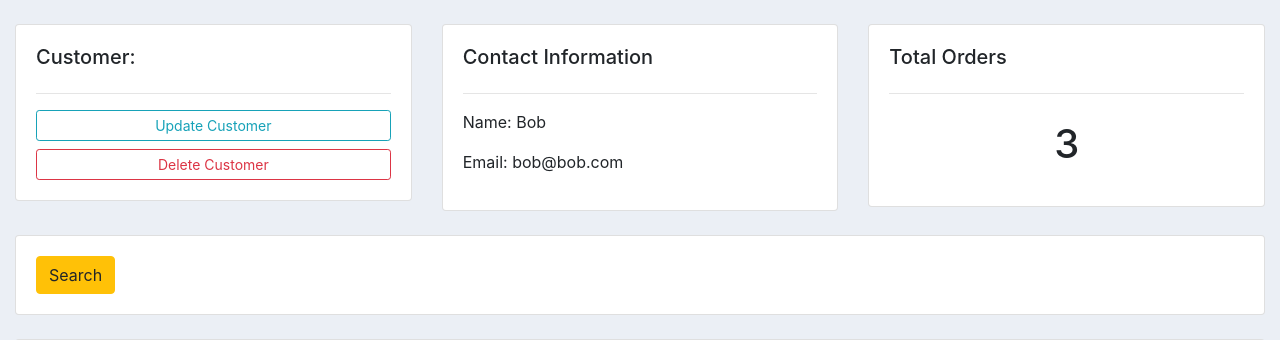
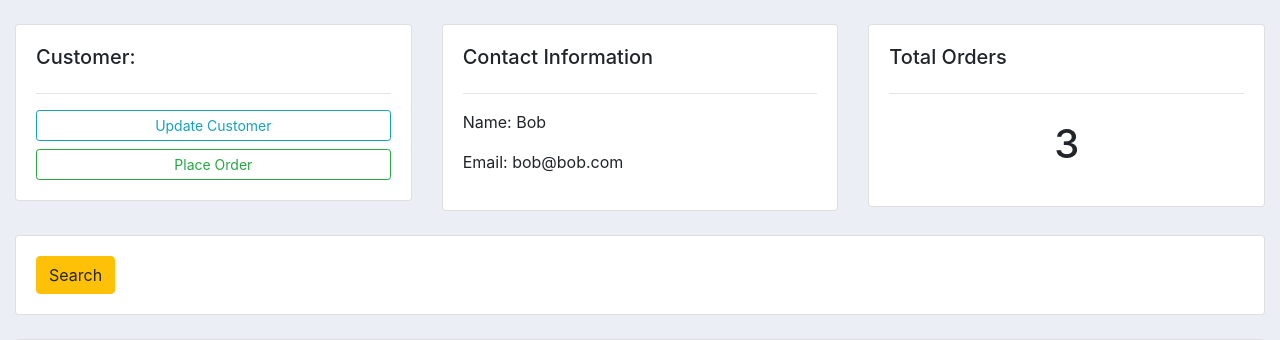
Before and after one commit to Nishant-Sagar/crm, a Django app: page /customer/1/ in a window 1280 px wide. Shown: the part 59-399 px from the top of the page. Run offline with Django 3.2, Linux system fonts and the light colour scheme; data comes from the database, SQL or seed files in the repository; both versions use the stored data as it was after the commit; some libraries are stand-ins or nearby versions.

Commit message:
second commit

```diff
--- a/crm/accounts/templates/accounts/customer.html
+++ b/crm/accounts/templates/accounts/customer.html
@@ -9,12 +9,13 @@
 		<div class="card card-body">
 			<h5>Customer:</h5>
 			<hr>
+
 			<a class="btn btn-outline-info  btn-sm btn-block" href="">Update Customer</a>
-			<a class="btn btn-outline-danger  btn-sm btn-block" href="">Delete Customer</a>
+			<a class="btn btn-outline-success  btn-sm btn-block" href="{% url 'create_order' customer.id %}">Place Order</a>
+
 
 		</div>
 	</div>
-
 	<div class="col-md">
 		<div class="card card-body">
 			<h5>Contact Information</h5>
@@ -68,8 +69,6 @@
 					<td>{{order.product.category}}</td>
 					<td>{{order.date_created}}</td>
 					<td>{{order.status}}</td>
-					<!-- <td><a class="btn btn-sm btn-info" href= " ">Update</a></td>
-					<td><a class="btn btn-sm btn-danger" href= " ">Remove</a></td> -->
 					<td><a class="btn btn-sm btn-info" href= "{% url 'update_order' order.id %}">Update</a></td>
 					<td><a class="btn btn-sm btn-danger" href= "{% url 'delete_order' order.id %}">Delete</a></td>
 				</tr>
--- a/crm/accounts/templates/accounts/dashboard.html
+++ b/crm/accounts/templates/accounts/dashboard.html
@@ -33,7 +33,7 @@
 		<h5>LAST 5 ORDERS</h5>
 		<hr>
 		<div class="card card-body">
-			<a class="btn btn-primary  btn-sm btn-block" href="{% url 'create_order' %}">Create Order</a>
+			<a class="btn btn-primary  btn-sm btn-block" href="">List of Orders</a>
 			<table class="table table-sm">
 				<tr>
 					<th>Product</th>
--- a/crm/accounts/templates/accounts/order_form.html
+++ b/crm/accounts/templates/accounts/order_form.html
@@ -6,7 +6,11 @@
 		<div class="card card-body">
             <form action="" method="POST">
                 {% csrf_token %}
-                {{form}}
+                {{ form.management_form }}
+				{% for field in form %}
+					{{field}}
+					<hr>
+				{% endfor %}
                 <input class="btn btn-sm btn-success" type="submit" name="Submit">
             </form>
         </div>
--- a/crm/accounts/urls.py
+++ b/crm/accounts/urls.py
@@ -5,10 +5,9 @@ from . import views
 urlpatterns = [
     path('', views.home, name = 'home'),
     path('products/', views.products, name='products'),
-    # path('customer/<str:pk_test>/', views.customer, name='customer'),
     path('customer/<str:pk_test>/', views.customer, name="customer"),
 
-    path('create_order/', views.createOrder, name = 'create_order'),
+    path('create_order/<str:pk>/', views.createOrder, name = 'create_order'),
     path('update_order/<str:pk>/', views.updateOrder, name = 'update_order'),
     path('delete_order/<str:pk>/', views.deleteOrder, name = 'delete_order')
 ]
--- a/crm/accounts/views.py
+++ b/crm/accounts/views.py
@@ -1,5 +1,6 @@
 from django.shortcuts import render, redirect
 from django.http import HttpResponse
+from django.forms import inlineformset_factory
 from . models import *
 from .forms import OrderForm
 
@@ -22,14 +23,6 @@ def products(request):
     products = Product.objects.all()
     return render(request, 'accounts/products.html', {'products':products})
 
-# def customer(request,pk_test):
-#     customer = Customer.objects.get(id=pk_test)
-
-#     orders = customer.order_set.all()
-#     order_count = orders.count()
-
-#     context = {'customer': customer, 'orders': orders, 'order_count': order_count}
-#     return render(request,'accounts/customer.html', context)
 def customer(request, pk_test):
 	customer = Customer.objects.get(id=pk_test)
 
@@ -39,18 +32,19 @@ def customer(request, pk_test):
 	context = {'customer':customer, 'orders':orders, 'order_count':order_count}
 	return render(request, 'accounts/customer.html',context)
 
-def createOrder(request):
 
-    # customer = Customer.objects.get(id=pk)
-    form = OrderForm()
-    if request.method == 'POST':
-        # print('Printing POST', request.POST)
-        form = OrderForm(request.POST)
-        if form.is_valid():
-            form.save()
-            return redirect('/')
-    context = {'form': form}
-    return render(request, 'accounts/order_form.html', context)
+def createOrder(request,pk):
+	OrderFormSet = inlineformset_factory(Customer, Order, fields=('product', 'status'), extra=5 )
+	customer = Customer.objects.get(id=pk)
+	formset = OrderFormSet(queryset=Order.objects.none(),instance=customer)
+	if request.method == 'POST':
+		formset = OrderFormSet(request.POST, instance=customer)
+		if formset.is_valid():
+			formset.save()
+			return redirect('/')
+
+	context = {'form':formset}
+	return render(request, 'accounts/order_form.html', context)
 
 
 def updateOrder(request, pk):
```
Also changed, not shown: crm/db.sqlite3.
